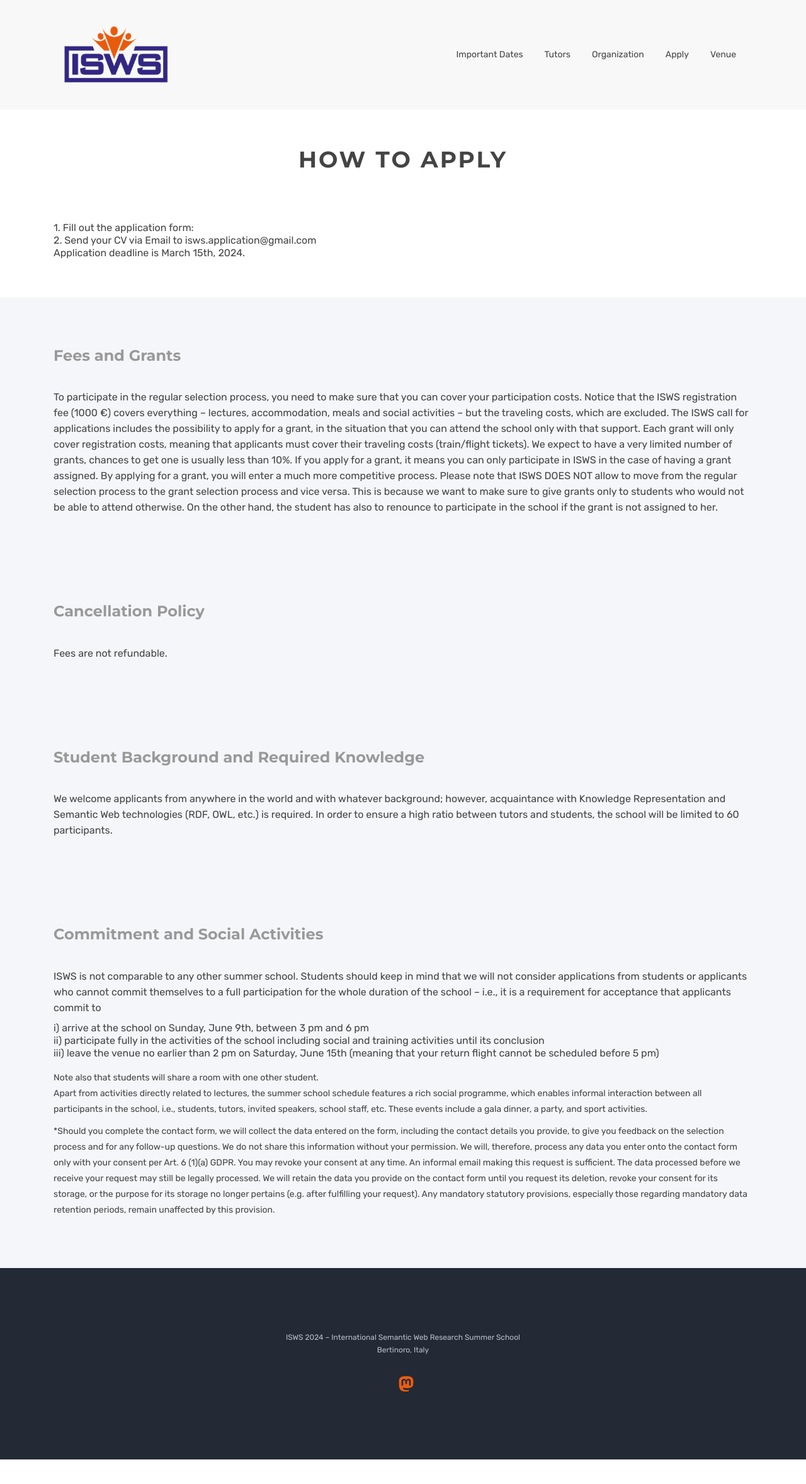
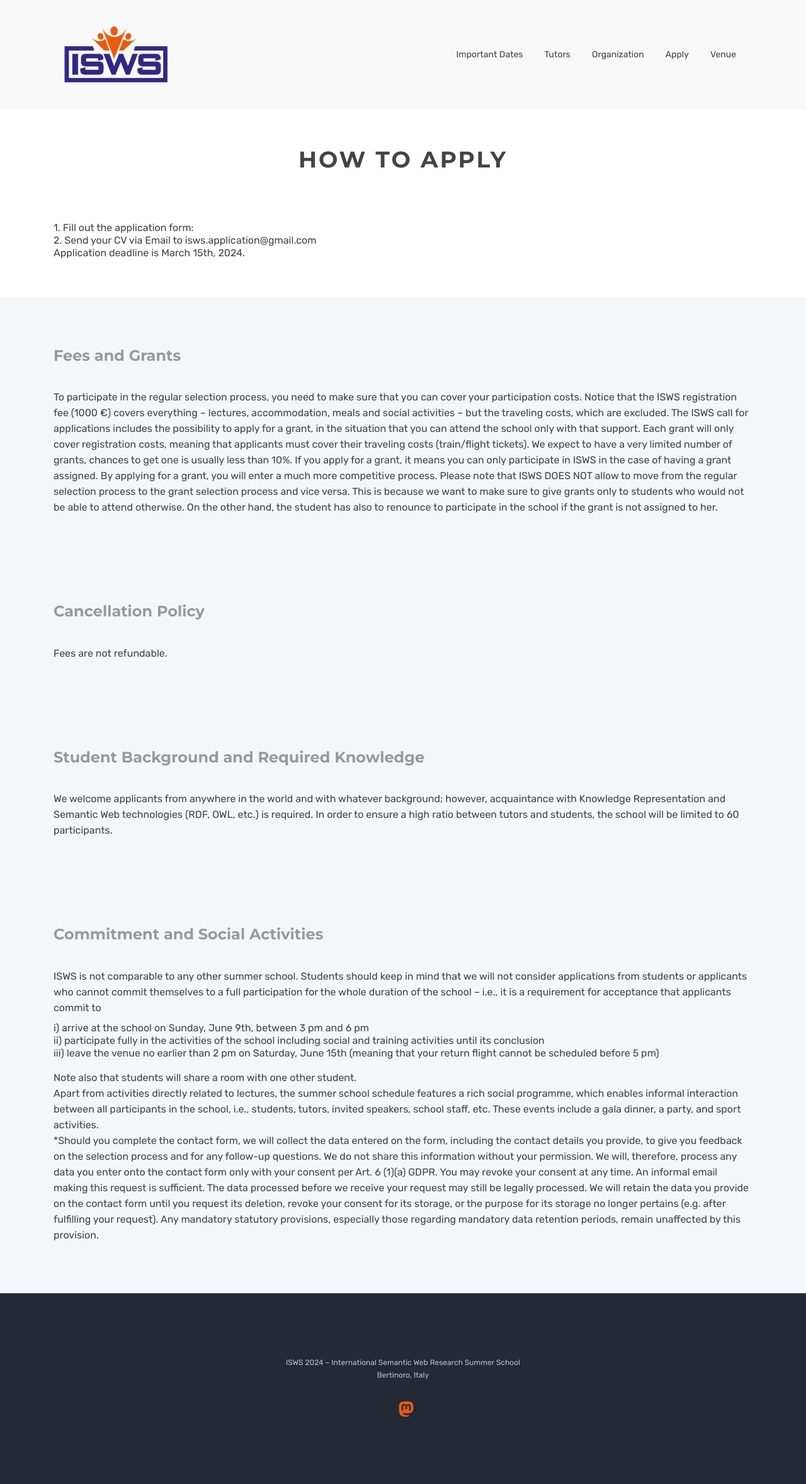
Before and after one commit to SemanticWebSchool/semanticwebschool.github.io, a Jekyll site: the page built from apply.html, in a window 1280 px wide. Shown: the whole page at 63% size. Built offline with Jekyll 4.4.1, drawn with Linux system fonts in a browser that asks for light colours.

Commit message:
Update apply.html

```diff
--- a/apply.html
+++ b/apply.html
@@ -110,14 +110,13 @@ canonical: https://semanticwebschool.github.io
           <li> iii) leave the venue no earlier than 2 pm on Saturday, June 15th
             (meaning that your return flight cannot be scheduled before 5 pm)</li>
           </ul>
-          <p>
+          <p class="lead">
           Note also that students will share a room with one other student.<br />
           Apart from activities directly related to lectures, the summer school schedule features a
           rich social programme, which enables informal interaction between all participants in the school, i.e.,
           students, tutors, invited speakers, school staff, etc. These events include a gala dinner, a party, and
           sport activities. <br />
-          </p>
-          <p>
+
           *Should you complete the contact form, we will collect the data entered on the form, including
           the contact details you provide, to give you feedback on the selection process and for any
           follow-up questions. We do not share this information without your permission. We will, therefore,
```
